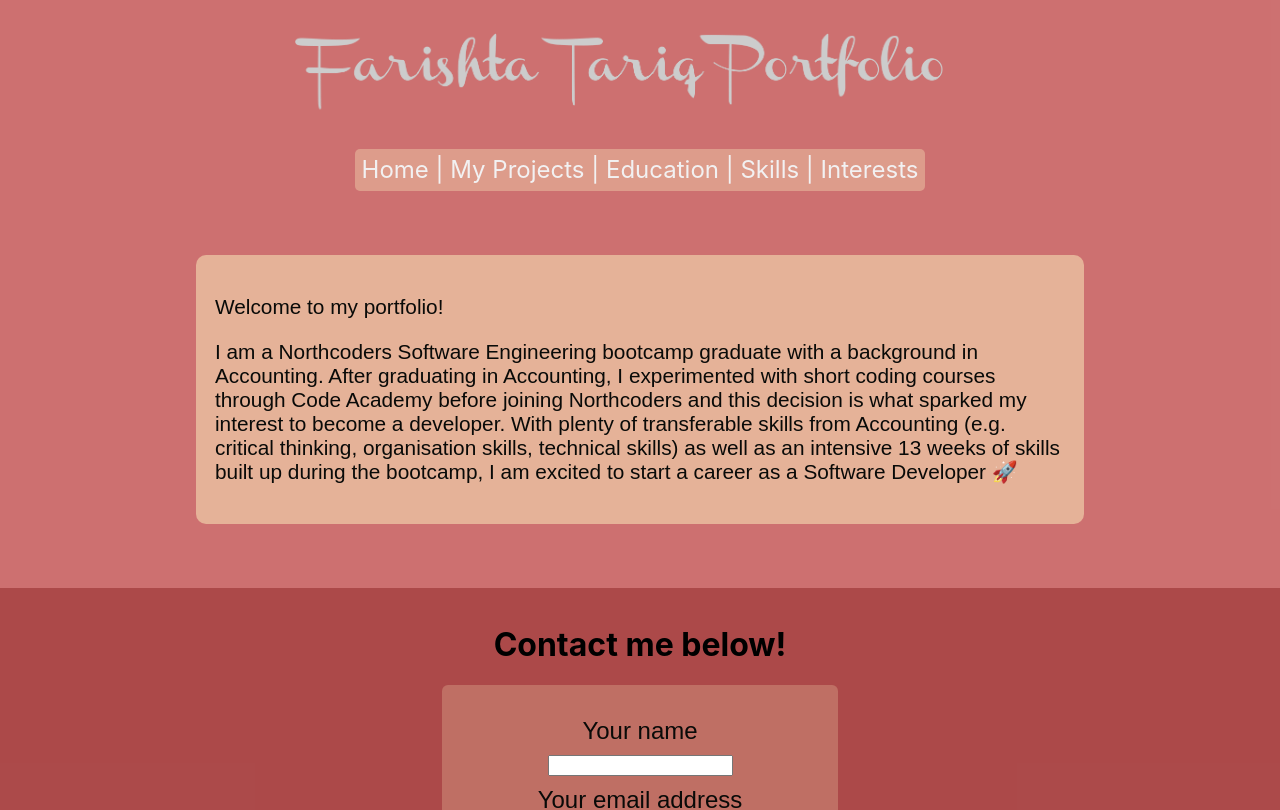
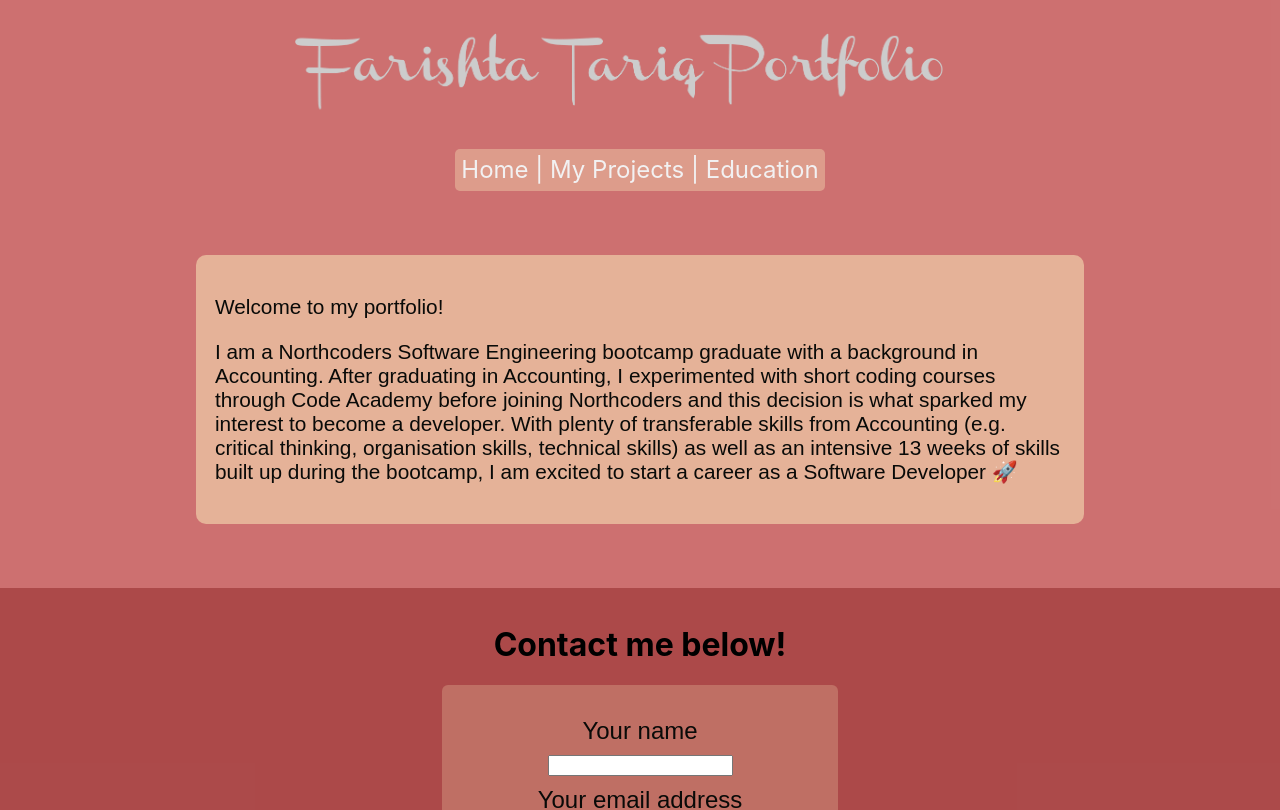
Before and after one commit to Farishta7/farishta-portfolio, a React (Create React App) app: page / in a window 1280 px wide. Shown: the top 810 px of the page. Built offline with nearby package versions, Linux system fonts and the light colour scheme.

Commit message:
removed some tabs from navbar

```diff
--- a/src/components/Nav.jsx
+++ b/src/components/Nav.jsx
@@ -3,10 +3,9 @@ import logo from '../farishta-tariq-portfolio-title.png'
 
 const Nav = () => {
     return (
-        <nav className="nav">
-          <div style={{paddingBottom: '20px'}}>
-
-          <Link  to="/">
+      <nav className="nav">
+        <div style={{ paddingBottom: '20px' }}>
+          <Link to="/">
           <img src={logo} alt='logo'style={{width: '45rem'}} className="title"/>
           </Link>
           </div>
@@ -14,9 +13,9 @@ const Nav = () => {
       <div className='nav-box'>
       <Link to="/" className='nav-tabs'>Home | </Link>
       <Link to="/projects" className='nav-tabs'>My Projects | </Link>
-      <Link to="/education" className='nav-tabs'>Education | </Link>
-      <Link to="/skills" className='nav-tabs'>Skills | </Link>
-      <Link to="/interests" className='nav-tabs'>Interests</Link>
+      <Link to="/education" className='nav-tabs'>Education</Link>
+      {/* <Link to="/skills" className='nav-tabs'>Skills | </Link> */}
+      {/* <Link to="/interests" className='nav-tabs'>Interests</Link> */}
       </div>
     </nav>
 
```
